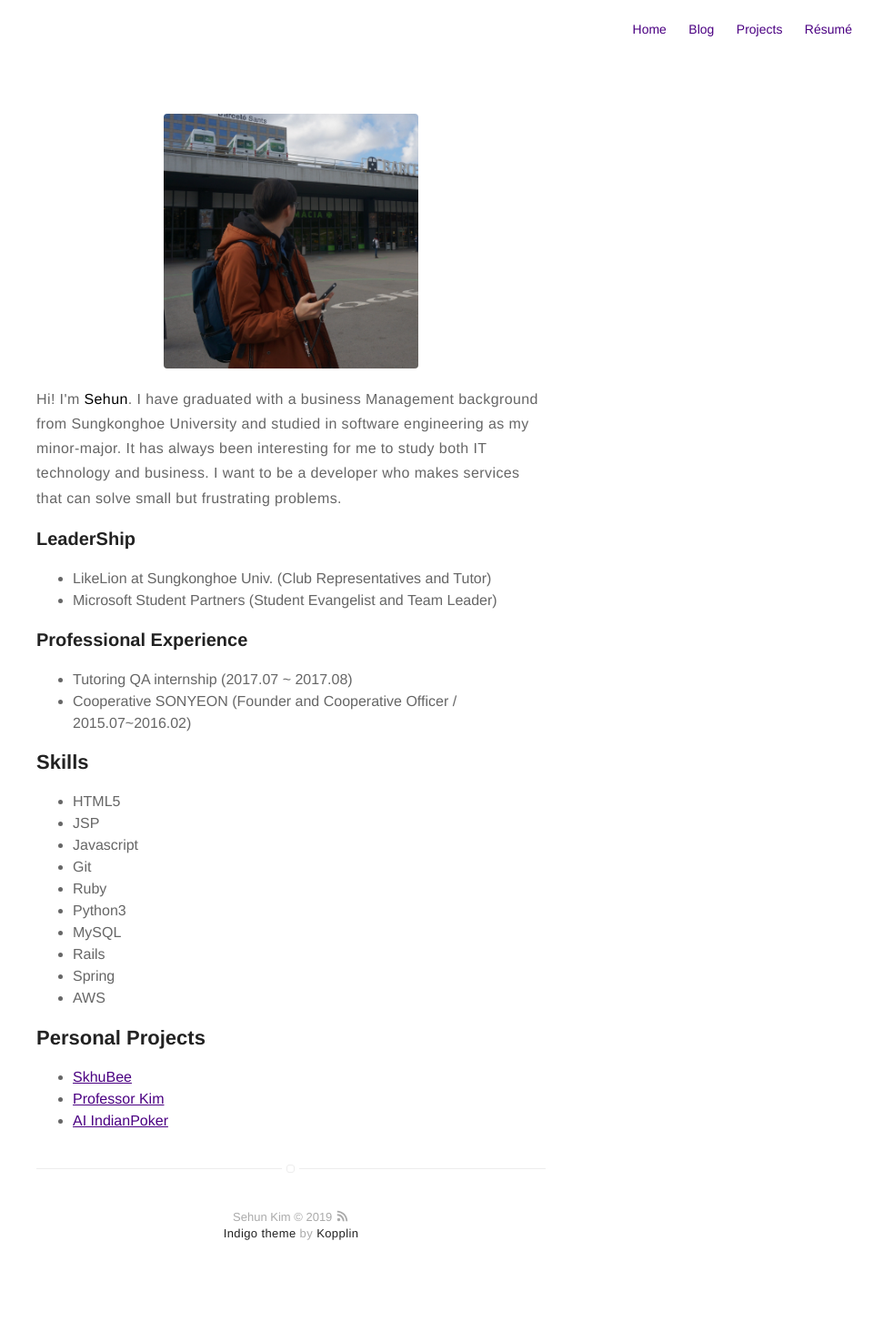
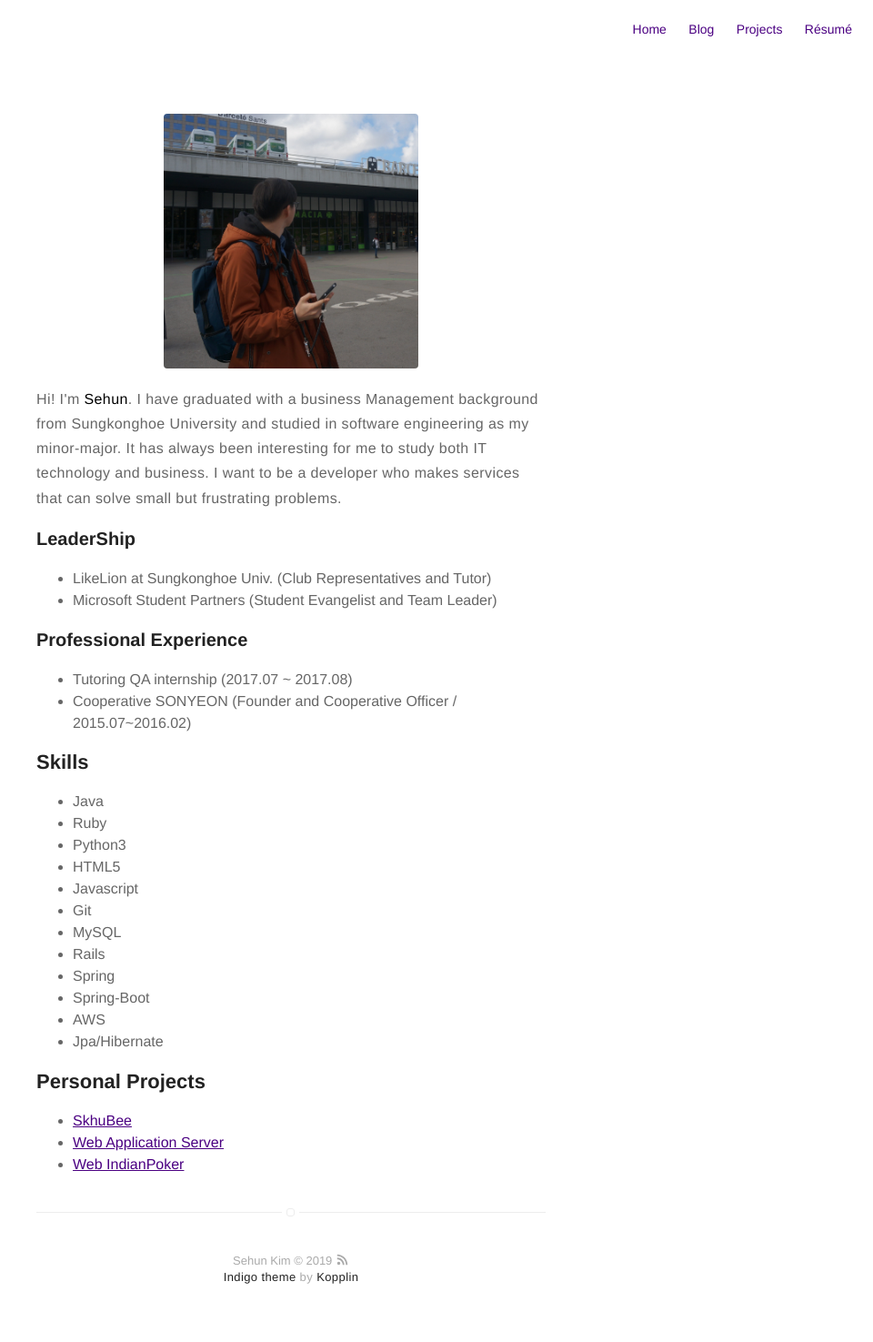
Before and after one commit to Sehun-Kim/blog, a Jekyll site: the page built from about.md, in a window 1280 px wide. Shown: the whole page at 91% size, without its empty margins (320-1280 px from the left). Built offline with Jekyll 4.4.1, drawn with Linux system fonts in a browser that asks for light colours; before the commit the page ends 1427 px from its top, so only the background shows below that.

Commit message:
title modified

```diff
--- a/_config.yml
+++ b/_config.yml
@@ -1,6 +1,6 @@
 # main text of home
 name: Sehun Kim
-bio: 경영학도의 야매 프로그래밍
+bio: 읽기 좋은 코드가 에러도 안 난다.
 
 # twitter summary info
 description: A blog about technology and stuff related
@@ -37,7 +37,7 @@ disqus:
 facebook: sechune
 # twitter: mytwitter
 # google: mygoogle
-instagram: se_chun_e
+# instagram: se_chun_e
 # pinterest: mypinterest
 # linkedin: mylinkedin
 # youtube: myyoutube
--- a/about.md
+++ b/about.md
@@ -17,22 +17,24 @@ layout: page
 <h2>Skills</h2>
 
 <ul class="skill-list">
+	<li>Java</li>
+	<li>Ruby</li>
+	<li>Python3</li>
 	<li>HTML5</li>
-	<li>JSP</li>
 	<li>Javascript</li>
 	<li>Git</li>
-	<li>Ruby</li>
-	<li>Python3</li>
 	<li>MySQL</li>
 	<li>Rails</li>
 	<li>Spring</li>
+	<li>Spring-Boot</li>
 	<li>AWS</li>
+	<li>Jpa/Hibernate</li>
 </ul>
 
 <h2>Personal Projects</h2>
 
 <ul>
-	<li><a href="http://skhubee.herokuapp.com/">SkhuBee</a></li>
-	<li><a href="https://github.com/Sehun-Kim/professor101">Professor Kim</a></li>
-	<li><a href="https://github.com/Sehun-Kim/IndianPoker_JAVA">AI IndianPoker</a></li>
+	<li><a href="https://github.com/Sehun-Kim/skhu_plz_final">SkhuBee</a></li>
+	<li><a href="hhttps://github.com/Sehun-Kim/java-was">Web Application Server</a></li>
+	<li><a href="https://github.com/Sehun-Kim/IndianPoker_Spring-Boot">Web IndianPoker</a></li>
 </ul>
```
